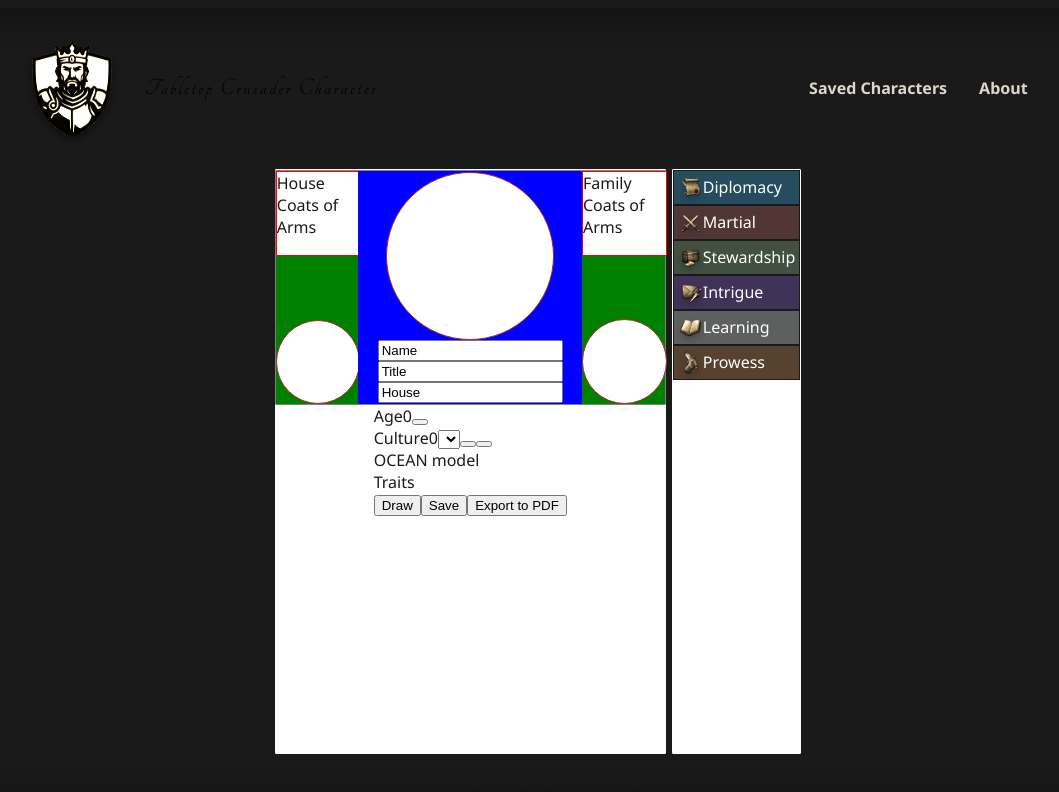
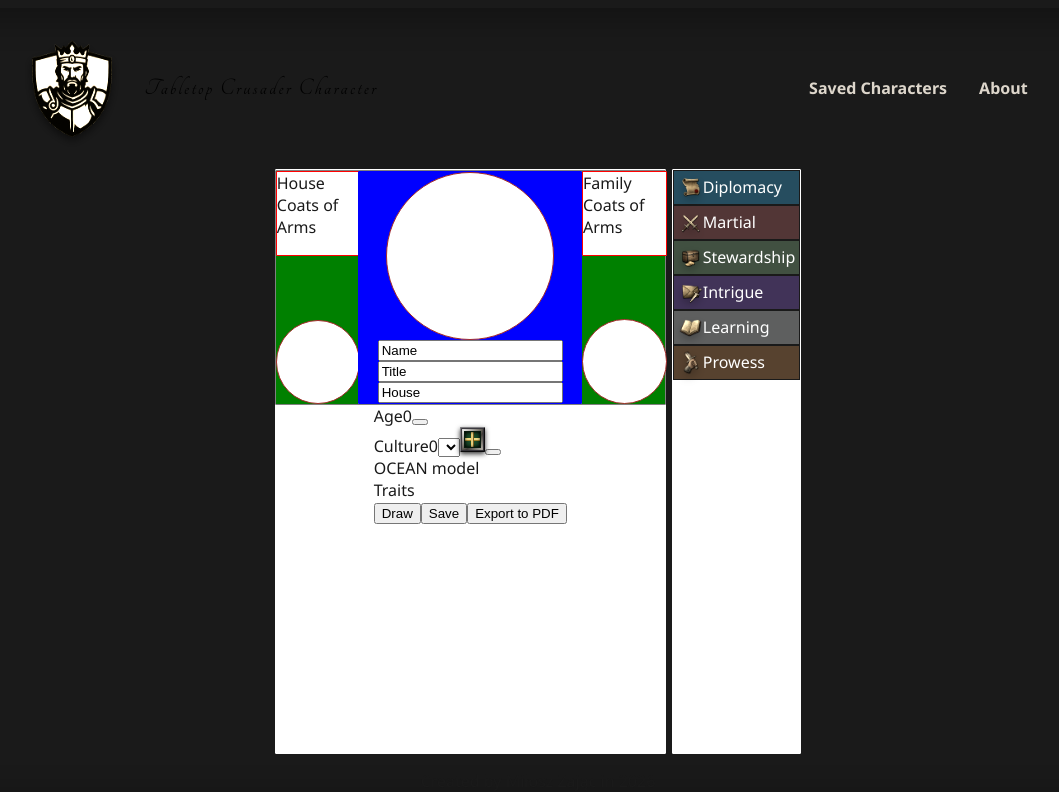
Before and after one commit to kaioraul/rpg_character_generator_pdxbased, a Next.js app: page / in a window 1280 px wide. Shown: the top 792 px of the page, without its empty margins (102-1161 px from the left). Built offline with nearby package versions, Linux system fonts and the light colour scheme; a web font is replaced by a local one.

Commit message:
style: added buttons for adding and canceling

```diff
--- a/src/components/RecordManager/AddValue.tsx
+++ /dev/null
@@ -1,9 +0,0 @@
-"client";
-
-export default function AddValue() {
-  return (
-    <>
-      <button id="add" />
-    </>
-  );
-}
--- a/src/components/RecordManager/RecordManager.tsx
+++ b/src/components/RecordManager/RecordManager.tsx
@@ -1,6 +1,6 @@
 "client";
 
-import AddValue from "./AddValue";
+import ButtonAdd from "../buttons/ButtonAdd";
 import Draw from "./Draw";
 import Dropdown from "./Dropdown";
 
@@ -15,7 +15,7 @@ export default function RecordManager({ value }: RecordManagerProps) {
     <>
       {value}
       <Dropdown records={[]} />
-      <AddValue />
+      <ButtonAdd />
       <Draw />
     </>
   );
--- /dev/null
+++ b/src/components/buttons/ButtonAdd.module.css
@@ -0,0 +1,83 @@
+/* 1. Zewnętrzna, kamienna ramka (25x25 px) */
+.buttonAdd {
+  position: relative;
+  width: 25px;
+  height: 25px;
+  background: #3a383e;
+  border: none;
+  border-radius: 1px;
+  box-shadow:
+    inset 1px 1px 0px rgba(255, 255, 255, 0.35),
+    inset -1px -1px 1px rgba(0, 0, 0, 0.9),
+    0 2px 5px rgba(0, 0, 0, 0.8);
+  cursor: pointer;
+  padding: 0;
+  outline: none;
+  box-sizing: border-box;
+}
+
+/* 2. Metalowa, srebrna ramka z fazowaniem (bez zmian) */
+.buttonAdd::before {
+  content: "";
+  position: absolute;
+  top: 2px;
+  left: 2px;
+  width: 21px;
+  height: 21px;
+  background: linear-gradient(
+    135deg,
+    #ffffff 0%,
+    #88837a 40%,
+    #423f3a 60%,
+    #c4bfb5 100%
+  );
+  box-shadow: inset 0 0 1px rgba(0, 0, 0, 0.8);
+}
+
+/* 3. Zielony środek + trójwymiarowy złoty "+" */
+.buttonAdd::after {
+  content: "";
+  position: absolute;
+  top: 4px;
+  left: 4px;
+  width: 17px;
+  height: 17px;
+
+  /* Zielone tło oraz profilowany złoty znak "+" */
+  background:
+    /* Pionowe ramię plusa */
+    linear-gradient(
+      to right,
+      transparent 38%,
+      #dca237 39%,
+      #fef3a9 48%,
+      #785a17 57%,
+      transparent 58%
+    ),
+    /* Poziome ramię plusa */
+    linear-gradient(
+        to bottom,
+        transparent 38%,
+        #e5c158 39%,
+        #fef3a9 48%,
+        #9e7b23 57%,
+        transparent 58%
+      ),
+    /* Głębokie, zielone tło w stylu szmaragdu/sukna */
+    radial-gradient(circle, #225c34 0%, #133b1f 65%, #07190c 100%);
+
+  box-shadow: inset 0 0 3px rgba(0, 0, 0, 0.9);
+  border: 1px solid #07190c;
+  box-sizing: border-box;
+}
+
+/* Efekt najechania kursorem (Hover) */
+.buttonAdd:hover::after {
+  filter: brightness(1.2);
+}
+
+/* Efekt wciśnięcia przycisku (Click / Active) */
+.buttonAdd:active {
+  transform: translateY(1px);
+  filter: brightness(0.9);
+}
--- /dev/null
+++ b/src/components/buttons/ButtonAdd.tsx
@@ -0,0 +1,7 @@
+"client";
+
+import css from "./ButtonAdd.module.css";
+
+export default function ButtonAdd() {
+  return <button className={css.buttonAdd} id="add" />;
+}
--- /dev/null
+++ b/src/components/buttons/ButtonCancel.tsx
@@ -0,0 +1,5 @@
+import css from "./ButtonCancel.module.css";
+
+export default function ButtonCancel() {
+  return <button className={css.buttonCancel} />;
+}
```
Also changed, not shown: src/components/buttons/ButtonCancel.module.css (added, +82 -0 lines).
